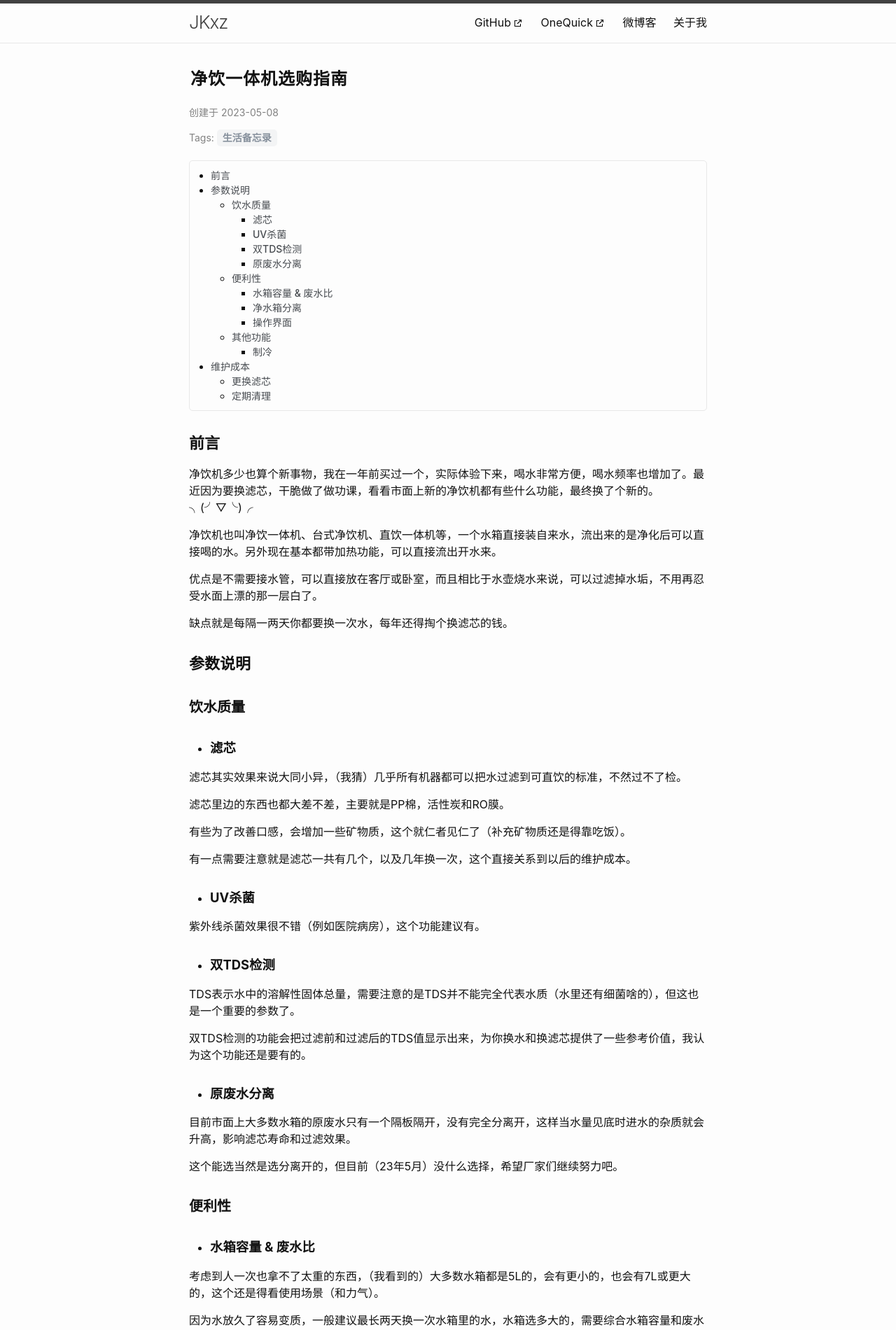
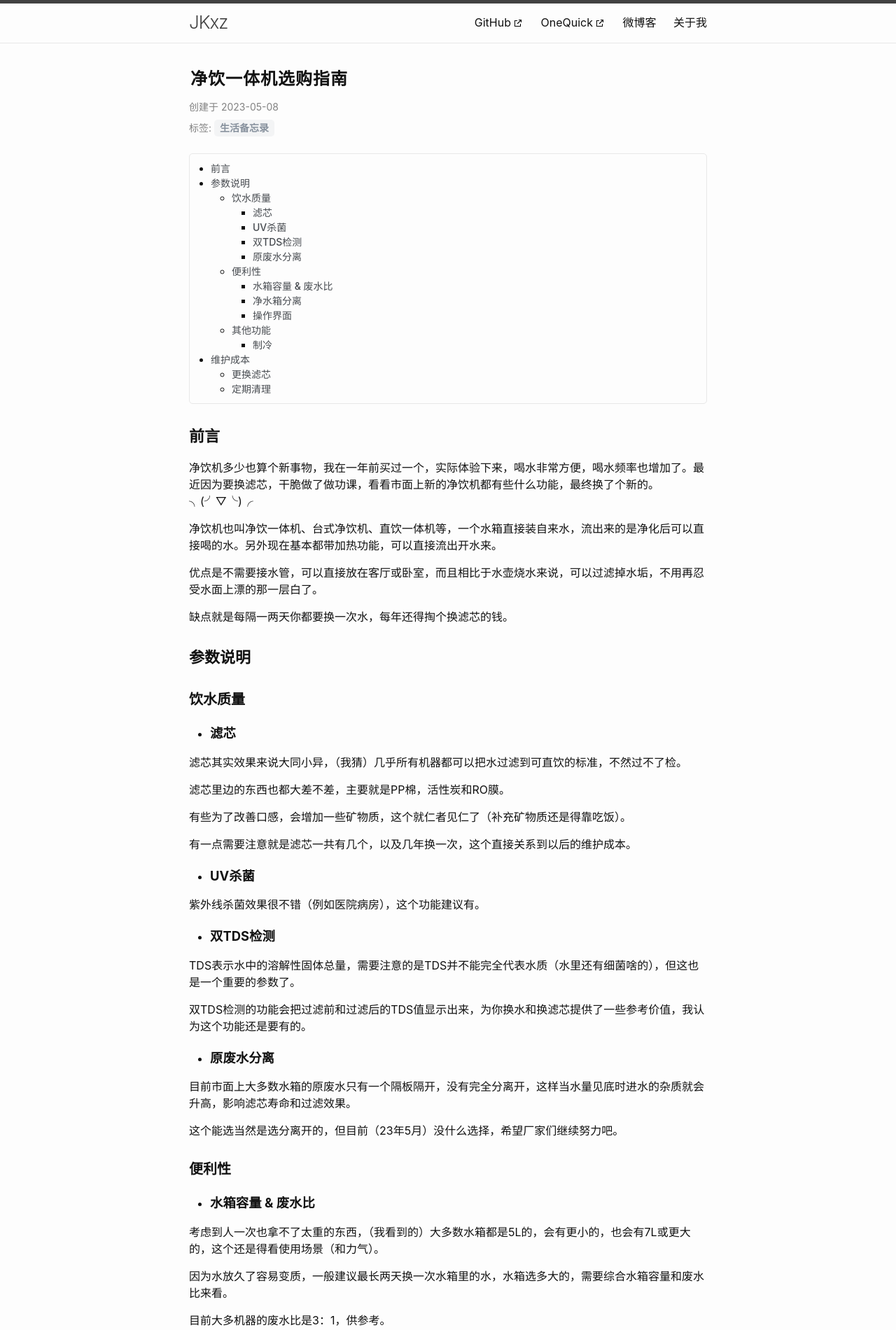
Before and after one commit to XUJINKAI/blog, a Jekyll site: the page built from _posts/2023-05-08-净饮一体机选购指南.md, in a window 1280 px wide. Shown: the top 1900 px of the page at 70% size. Built offline with Jekyll 4.4.1, drawn with Linux system fonts in a browser that asks for light colours; comment, search, counter and statistics services are not loaded; the table of contents is made by our own code.

Commit message:
增加渲染测试页面，优化博文页样式，增加anchor link

```diff
--- a/_layouts/post.html
+++ b/_layouts/post.html
@@ -5,7 +5,8 @@
 
   <header class="post-header">
     <h1 class="post-title p-name" itemprop="name headline">{{ page.title | escape }}</h1>
-    <p class="post-meta">
+  </header>
+  <div class="post-meta">
     {%- assign date_format = site.date_format | default: "%Y-%m-%d" -%}
     {%- if page.last_modified_at -%}
       <span>更新于 </span>
@@ -19,19 +20,20 @@
     <time class="dt-published" datetime="{{ page.date | date_to_xmlschema }}" itemprop="datePublished">
       {{ page.date | date: date_format }}
     </time>
-    </p>
-    <p class="post-meta">
-      Tags:
+  </div>
+  <div class="post-meta">
+    标签:
     {% if page.tags %}
     {% for tag in page.tags %}
       <a class="tag" href="{{ site.baseurl }}/?tag={{ tag | cgi_escape }}">{{ tag }}</a>
     {% endfor %}
     {% endif %}
-    </p>
-  </header>
-
+  </div>
+  <div class="post-toc">
+    {{ content | toc_only }}
+  </div>
   <div class="post-content e-content" itemprop="articleBody">
-    {{ content | toc }}
+    {{ content | inject_anchors }}
   </div>
 
   <a class="u-url" href="{{ page.url | relative_url }}" hidden></a>
--- a/assets/css/global.css
+++ b/assets/css/global.css
@@ -850,8 +850,12 @@
 }
 
 /** Posts */
-.post-header {
-  margin-bottom: 20px;
+.post-header h1.post-title {
+  font-size: 1.5em;
+  font-weight: 700;
+  padding: 3px 2px;
+  letter-spacing: 1px;
+  margin-bottom: .5rem;
 }
 
 .section-nav {
@@ -879,7 +883,7 @@
 .post-meta {
   font-size: 14px;
   color: #828282;
-  margin-bottom: .875rem;
+  margin-bottom: .5rem;
 }
 
 .post-meta a.tag {
@@ -898,12 +902,19 @@
   text-decoration: none;
 }
 
-.post-header .post-title {
-  font-size: 1.5em;
-  font-weight: 700;
-  margin-bottom: 1rem;
-  padding: 3px 2px;
-  letter-spacing: 1px;
+.post-toc {
+  margin-top: 1.5rem;
+}
+
+.post-content .anchor {
+  position: absolute;
+  margin-left: -.8rem;
+}
+
+.post-content :hover .anchor::before {
+  color: rgb(134 144 156);
+  content: "#";
+  font-size: 1rem;
 }
 
 .post-content {
@@ -918,32 +929,45 @@
 .post-content h4,
 .post-content h5,
 .post-content h6 {
-  margin-top: 30px;
   font-weight: bold;
+  margin-left: -2rem;
+  padding-left: 2rem;
 }
 
 .post-content h1 {
   font-size: 1.5rem;
+  margin-top: 2.1rem;
+  margin-bottom: 1rem;
 }
 
 .post-content h2 {
   font-size: 1.375rem;
+  margin-top: 1.875rem;
+  margin-bottom: 1rem;
 }
 
 .post-content h3 {
   font-size: 1.25rem;
+  margin-top: 1.75rem;
+  margin-bottom: .875rem;
 }
 
 .post-content h4 {
   font-size: 1.15rem;
+  margin-top: 1.25rem;
+  margin-bottom: .375rem;
 }
 
 .post-content h5 {
-  font-size: 1.125rem;
+  font-size: 1.0875rem;
+  margin-top: 1rem;
+  margin-bottom: .25rem;
 }
 
 .post-content h6 {
   font-size: 1.0625rem;
+  margin-top: .5rem;
+  margin-bottom: .075rem;
 }
 
 .social-media-list,
```
Also changed, not shown: _posts/2000-01-01-Markdown渲染测试页面.md (added, +87 -0 lines). Lines whose indentation alone changed are shown as unchanged.
